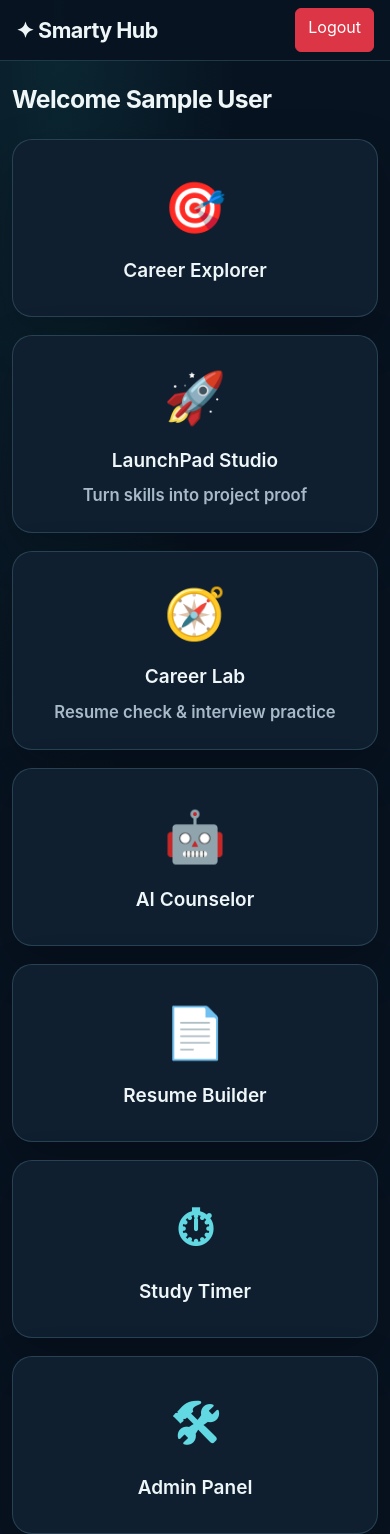
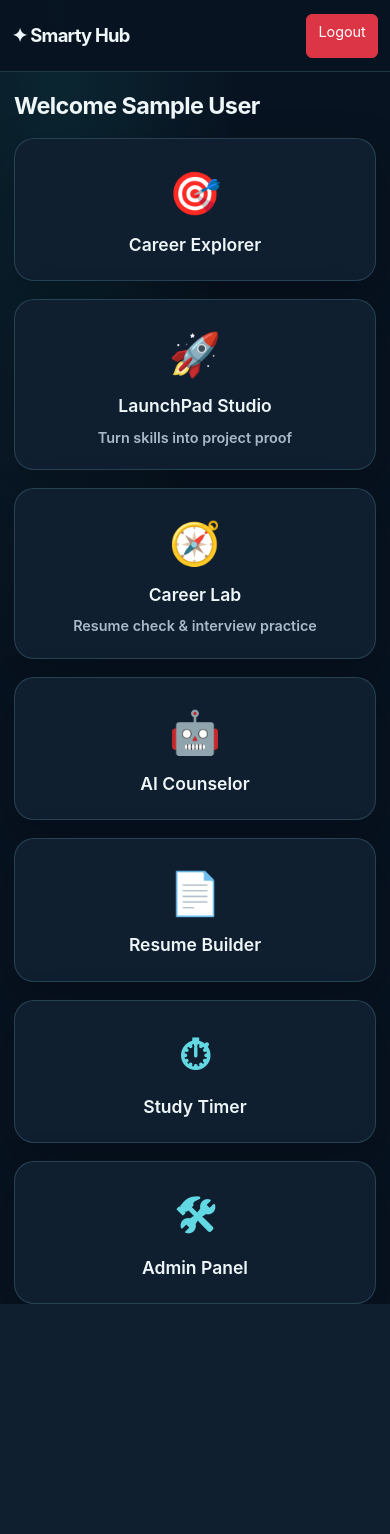
Before and after one commit to varshinickswamy-dot/Smarty-Hub, a Flask app: page /dashboard in a window 390 px wide. After the commit the page ends 1304 px from the top, so only its background shows below. Run offline with Flask 3, Linux system fonts and the light colour scheme; the visitor is signed in with stand-in values (Sample User, id 1); some libraries are stand-ins or nearby versions.

Commit message:
Fix mobile dashboard header and touch layout

```diff
--- a/templates/dashboard.html
+++ b/templates/dashboard.html
@@ -70,6 +70,96 @@ nav{
 /* LINK RESET */
 a{
     text-decoration:none;
+}
+
+/* MOBILE HEADER + DASHBOARD SAFETY */
+.navbar{
+    position:relative;
+    z-index:20;
+    display:flex;
+    flex-wrap:nowrap;
+    align-items:center;
+    justify-content:space-between;
+    gap:12px;
+    min-height:72px;
+    padding-top:max(.5rem, env(safe-area-inset-top)) !important;
+    padding-bottom:.5rem !important;
+}
+.navbar-brand{
+    min-width:0;
+    margin-right:0 !important;
+    font-size:clamp(1.15rem,4.8vw,1.5rem) !important;
+    line-height:1.15;
+    white-space:nowrap;
+}
+.navbar .btn{
+    flex:0 0 auto;
+    min-height:44px;
+    padding:.55rem .9rem;
+    font-size:clamp(.9rem,3.6vw,1rem);
+    line-height:1.2;
+}
+.container{
+    width:100%;
+    min-width:0;
+}
+.dashboard-grid > a{
+    display:block;
+    min-width:0;
+    width:100%;
+}
+.dashboard-grid .card-box{
+    width:100%;
+    min-width:0;
+    overflow:hidden;
+}
+@media (max-width: 575px){
+    .navbar{
+        padding-left:12px !important;
+        padding-right:12px !important;
+        gap:8px;
+    }
+    .navbar-brand{
+        font-size:1.15rem !important;
+        letter-spacing:-.04em;
+    }
+    .navbar .btn{
+        padding:.5rem .7rem;
+        font-size:.9rem;
+    }
+    .container{
+        padding-left:14px !important;
+        padding-right:14px !important;
+    }
+    .container > h2{
+        margin-top:1.25rem !important;
+        margin-bottom:1rem;
+        font-size:clamp(1.35rem,6vw,1.8rem);
+        line-height:1.2;
+        overflow-wrap:anywhere;
+    }
+    .dashboard-grid{
+        margin-top:18px !important;
+        grid-template-columns:minmax(0,1fr);
+        gap:16px;
+    }
+    .card-box{
+        min-height:140px !important;
+        padding:22px 16px !important;
+        font-size:clamp(1.05rem,4.5vw,1.3rem) !important;
+    }
+    .card-box .icon{
+        font-size:42px;
+        margin-bottom:8px;
+    }
+    .card-box small{
+        font-size:.9rem;
+        line-height:1.35;
+    }
+}
+@media (max-width: 360px){
+    .navbar-brand{font-size:1rem !important}
+    .navbar .btn{padding:.45rem .55rem;font-size:.85rem}
 }
 
 @media (max-width: 575px){
```
